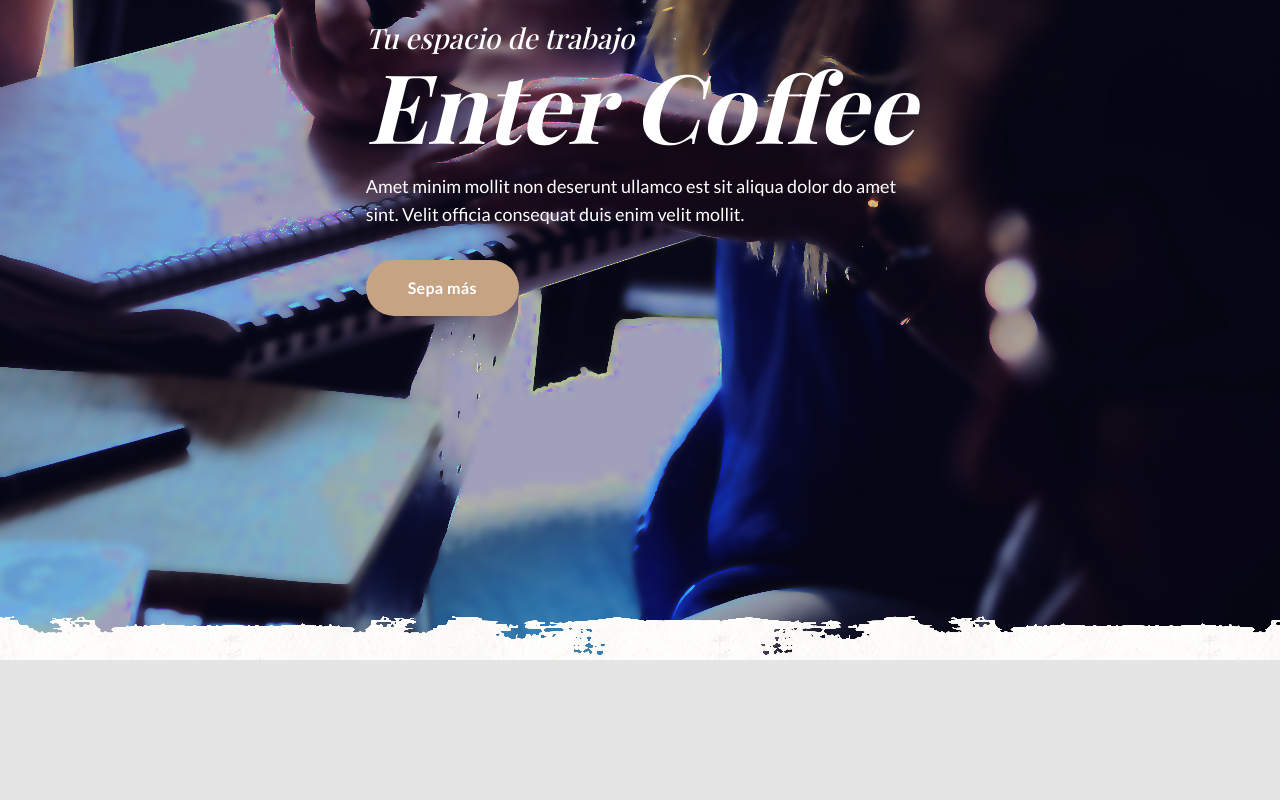
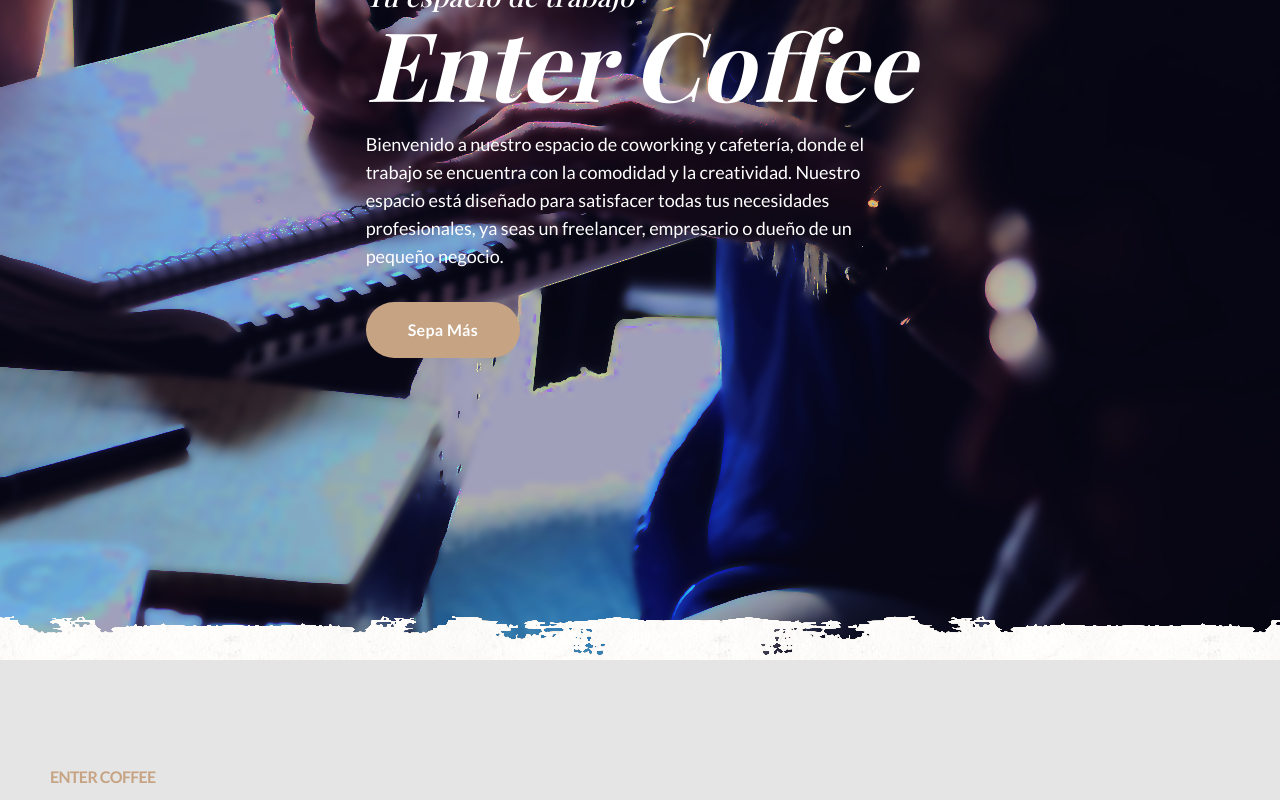
Before and after one commit to davzarov/entercoffee, a Vue app: page / in a window 1280 px wide. Shown: the part 320-1120 px from the top of the page. Built offline with nearby package versions, Linux system fonts and the light colour scheme; a web font is replaced by a local one.

Commit message:
removed v-motion directives and new data content

```diff
--- a/src/components/sections/HeroSection.vue
+++ b/src/components/sections/HeroSection.vue
@@ -1,5 +1,4 @@
 <script setup>
-import { fadeIn, staggerContainer } from "../../animations";
 import { heroData } from "../../constants/data";
 import Header from "../Header.vue";
 
@@ -14,39 +13,24 @@ const { title, preTitle, subTitle, btnText } = heroData;
       class="container mx-auto flex min-h-[980px] items-center justify-center"
     >
       <!-- text -->
-      <div
-        v-motion
-        :variants="staggerContainer(0.3, 1)"
-        :initial="'hidden'"
-        :visible="'show'"
-      >
+      <div>
         <!-- pretitle -->
         <div
-          v-motion
-          :variants="fadeIn('down', 'tween', 0.2, 1.1)"
           class="mb-1 font-primary text-[24px] italic text-white lg:text-[28px] lg:font-medium"
         >
           {{ preTitle }}
         </div>
         <!-- title -->
-        <h1
-          v-motion
-          :variants="fadeIn('down', 'tween', 0.3, 1.1)"
-          class="h1 mb-5"
-        >
+        <h1 class="h1 mb-5">
           {{ title }}
         </h1>
         <!-- subtitle -->
-        <p
-          v-motion
-          :variants="fadeIn('down', 'tween', 0.4, 1.1)"
-          class="mb-8 max-w-[540px] text-white"
-        >
+        <p class="mb-8 max-w-[540px] text-white">
           {{ subTitle }}
         </p>
         <!-- button -->
-        <div v-motion :variants="fadeIn('down', 'tween', 0.5, 1.1)">
-          <button class="btn">{{ btnText }}</button>
+        <div>
+          <button class="btn capitalize">{{ btnText }}</button>
         </div>
       </div>
     </div>
--- a/src/constants/data.js
+++ b/src/constants/data.js
@@ -30,8 +30,8 @@ export const heroData = {
   preTitle: "Tu espacio de trabajo",
   title: "Enter Coffee",
   subTitle:
-    "Amet minim mollit non deserunt ullamco est sit aliqua dolor do amet sint. Velit officia consequat duis enim velit mollit. ",
-  btnText: "Sepa más",
+    "Bienvenido a nuestro espacio de coworking y cafetería, donde el trabajo se encuentra con la comodidad y la creatividad. Nuestro espacio está diseñado para satisfacer todas tus necesidades profesionales, ya seas un freelancer, empresario o dueño de un pequeño negocio.",
+  btnText: "sepa más",
 };
 
 export const socialData = [
@@ -41,10 +41,10 @@ export const socialData = [
 ];
 
 export const aboutData = {
-  preTitle: "nuestra historia",
+  preTitle: "Enter Coffee",
   title: "quiénes somos",
   subTitle:
-    "Enter Coffee es una cafetería coworking - ¡un buen lugar para que trabajes en una experiencia de cafetería! Ven a tomar un café mientras trabajas con nosotros.",
+    "Enter Coffee es una cafetería coworking donde tendrás todo lo que necesitas para hacer tu trabajo. Disponemos de internet de alta velocidad, salas de reuniones privadas y facilidades de impresión. Pero eso no es todo. Nuestra cafetería ofrece delicioso café, bebidas refrescantes y sabrosos snacks para alimentar tu cerebro y mantenerte en movimiento durante todo el día. ¿Necesitas un descanso del trabajo? Relájate en nuestra acogedora zona de asientos, ponerte al día con amigos o establece contactos con profesionales con ideas afines.",
   btnText: "más información",
   image: AboutImg,
 };
@@ -53,7 +53,7 @@ export const menuData = {
   title: "delicioso sabor a otoño",
   subTitle: "ver todo el menú para una comida sabrosa hoy",
   modelImg: ModelWhiteImg,
-  btnText: "ver el menú completo",
+  btnText: "ver menú completo",
   menuItems: [
     {
       image: MenuImg1,
@@ -133,7 +133,7 @@ export const reservationData = {
 export const newsletterData = {
   title: "únete a nuestro boletín",
   subTitle: "recibe noticias y actualizaciones en tu bandeja de entrada.",
-  placeholder: "suscríbase a nuestros deliciosos platos",
+  placeholder: "suscríbase con su correo electrónico",
   btnText: "suscribirse",
 };
 
```
